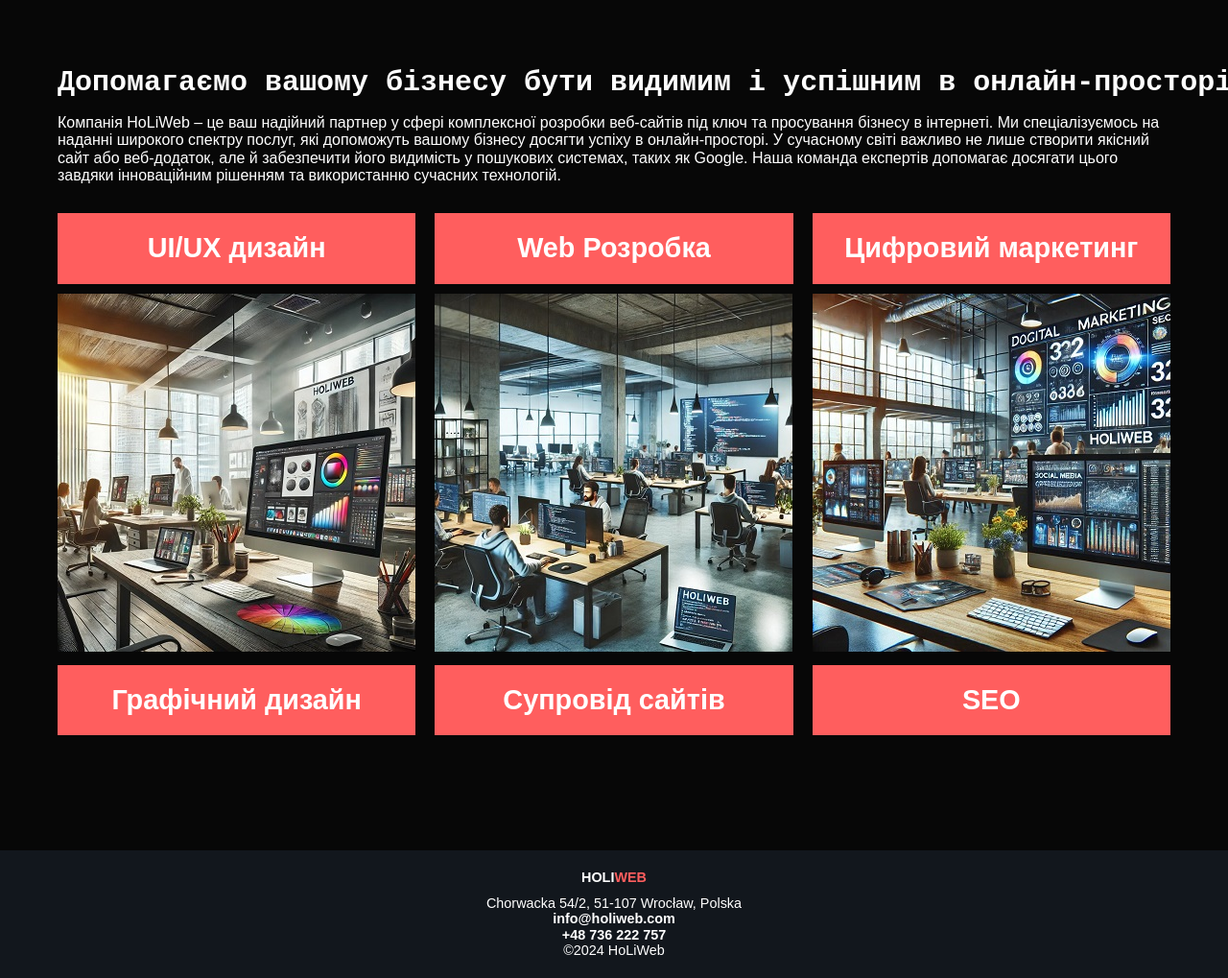
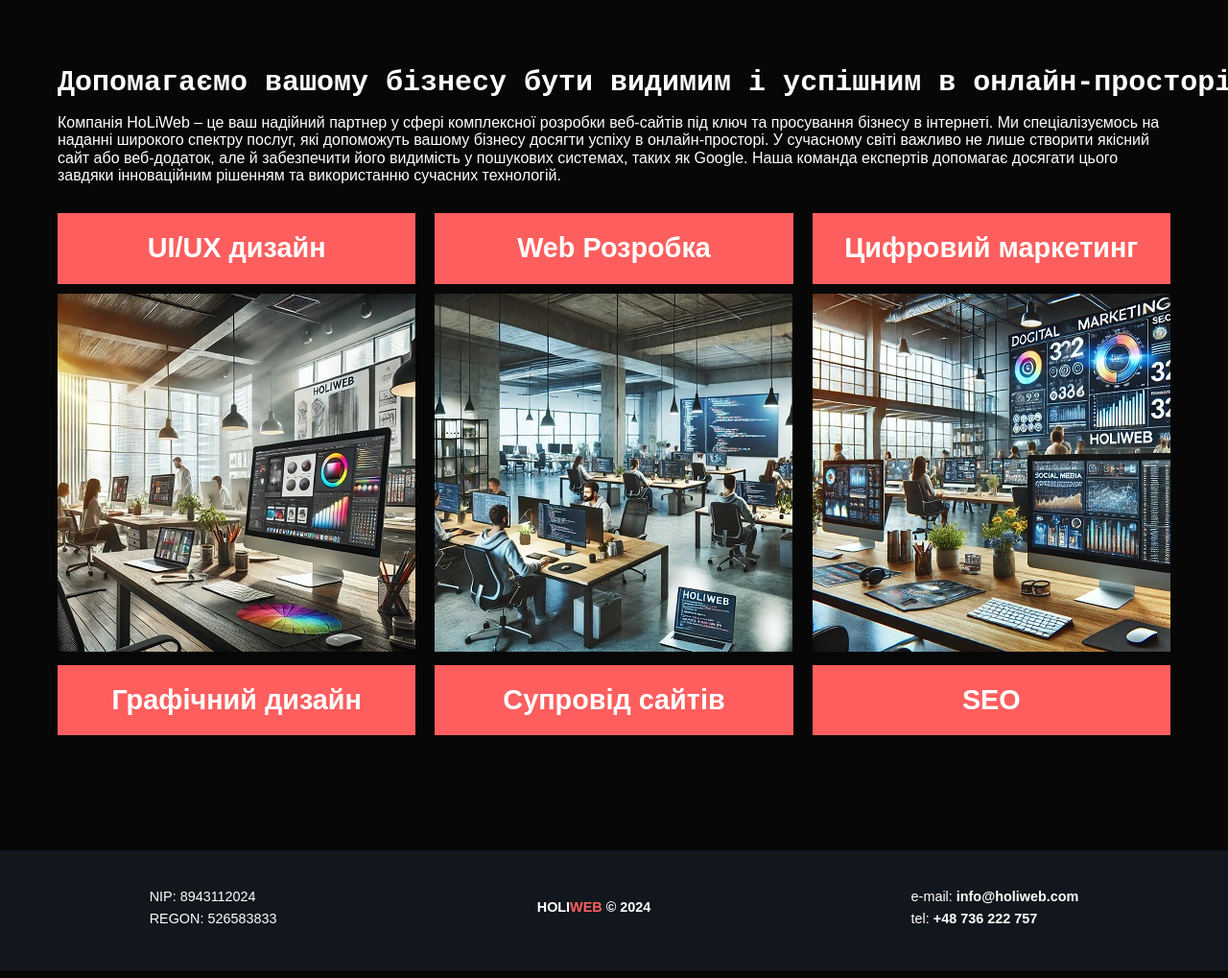
Before and after one commit to holvas/holiweb, a plain HTML site: page index.html in a window 1280 px wide. Shown: the part 59-1078 px from the top of the page at 96% size. Drawn offline with nearby package versions, Linux system fonts and the light colour scheme.

Commit message:
fixed footer

```diff
--- a/css/style.css
+++ b/css/style.css
@@ -187,6 +187,16 @@ footer {
     font-size: 0.9em;
 }
 
+.footer-info {
+    display: flex;
+    justify-content: space-around;
+    align-items: center;
+    padding: 20px 0;
+}
+
+.footer-info p {
+    padding-bottom: 6px;
+}
 .footer-logo {
     padding-bottom: 10px;
     font-weight: 700;
@@ -200,3 +210,6 @@ footer a {
 footer a:hover {
     color: var(--red);
 }
+.contacts, .nip-regon {
+    text-align: left;
+}
--- a/index.html
+++ b/index.html
@@ -92,11 +92,17 @@
     </main>
 
     <footer>
-        <p class="footer-logo">HOLI<span>WEB</span></p>
-        <p class="regon">Chorwacka 54/2, 51-107 Wrocław, Polska</p>
-        <p class="contacts"><a href="mailto:holiweb@gmail.com">info@holiweb.com</a></p>
-        <p><a href="tel:+48736222757">+48 736 222 757</a></p>
-        <p>©2024 HoLiWeb</p>
+        <div class="footer-info">
+            <div class="nip-regon">
+                <p>NIP: 8943112024</p>
+                <p>REGON: 526583833</p>
+            </div>
+            <p class="footer-logo">HOLI<span>WEB</span> © 2024</p>
+            <div class="contacts">
+                <p>e-mail: <a href="mailto:holiweb@gmail.com">info@holiweb.com</a></p>
+                <p>tel: <a href="tel:+48736222757">+48 736 222 757</a></p>
+            </div>
+        </div>
     </footer>
 </body>
 
```
